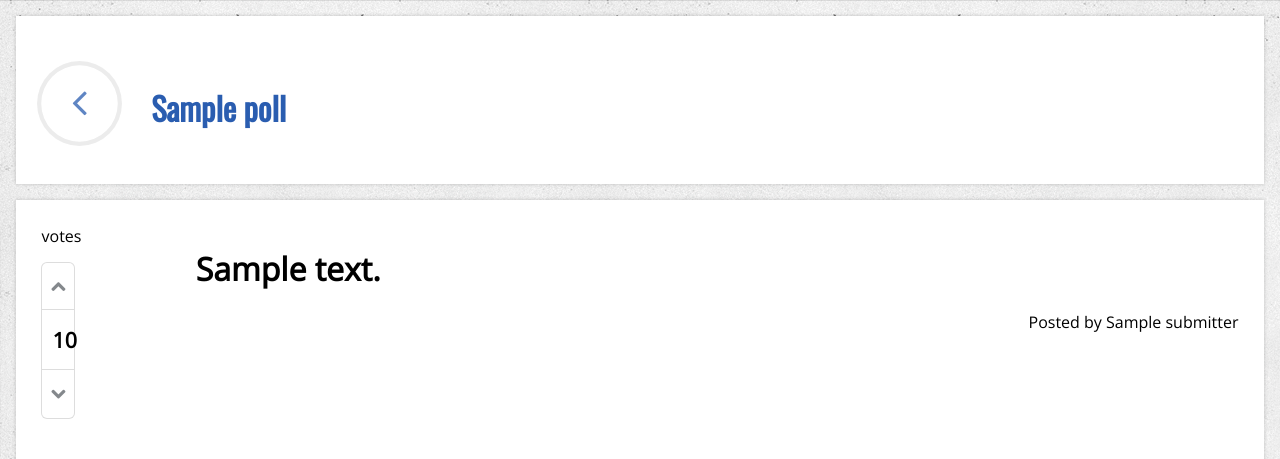
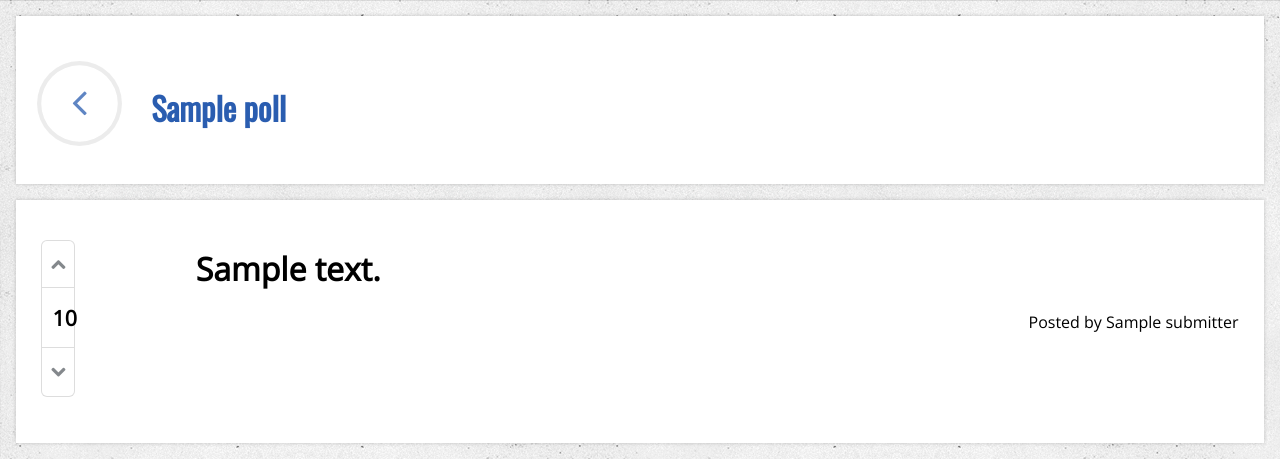
Before and after one commit to ehzhang/jade, a Django app: template apps/common/templates/card.html in a window 1280 px wide. Shown: the part 43-502 px from the top of the page. Run offline with Django 3.2, Linux system fonts and the light colour scheme; tables that the repository leaves empty hold one stand-in row (values such as "Sample post"); the template is opened without the code that fills it: values that come from a table or form of the project are taken from there, most other values are stand-ins (such as "Sample title", 1, 10 or a date in 2020); some libraries are stand-ins or nearby versions.

Commit message:
Remove placeholder

```diff
--- a/apps/common/templates/card.html
+++ b/apps/common/templates/card.html
@@ -17,7 +17,6 @@
 <div class="box-title">
         <div class="ui grid">
             <div class="two wide column">
-                votes
                 <div class="four wide column" id="votes">
                 <div class="ui top attached segment" >
                     <a href="javascript:void(0)" onclick="upvote({{ card.option_id }})" style="position:relative; left:-15px;">
```
